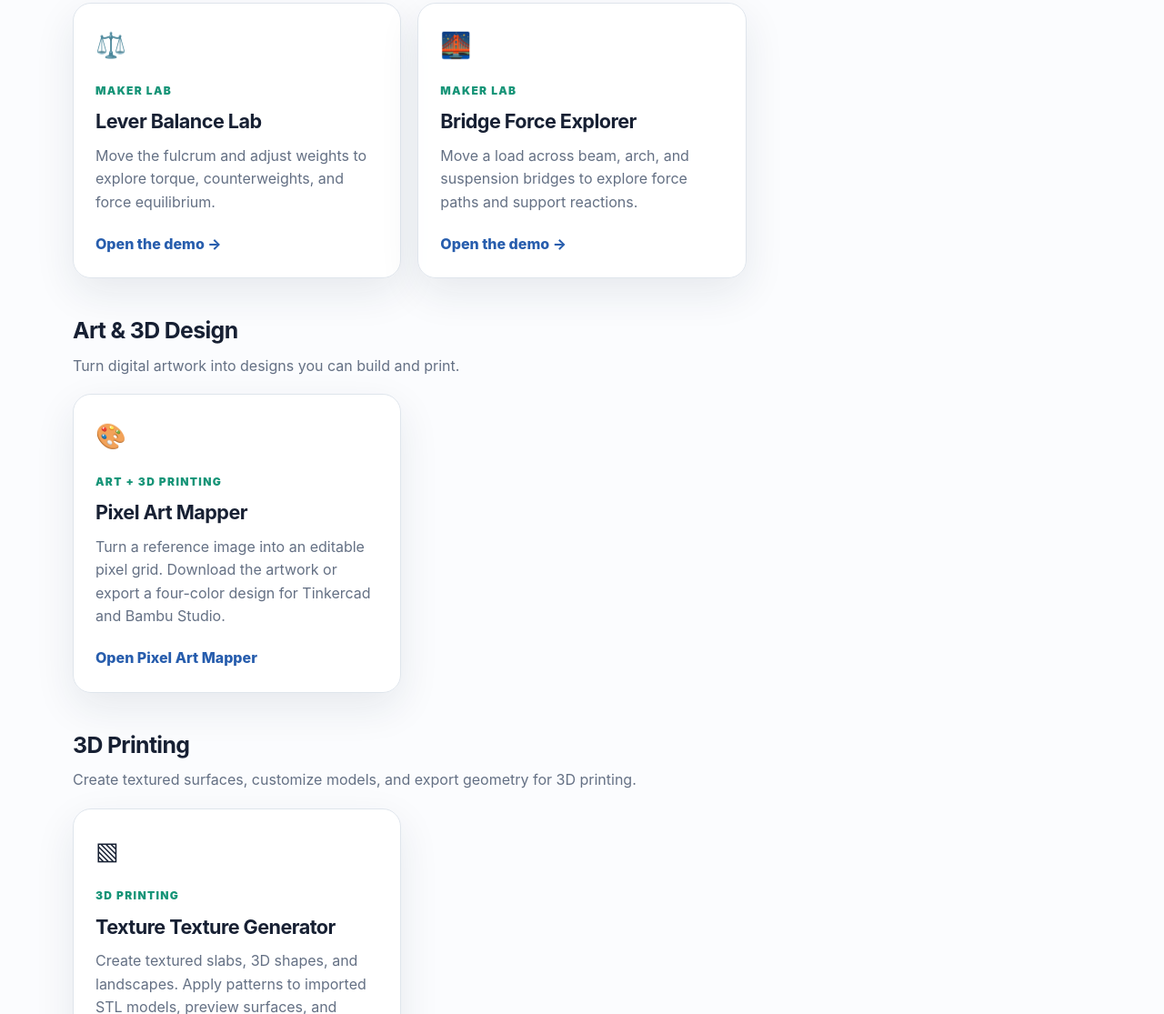
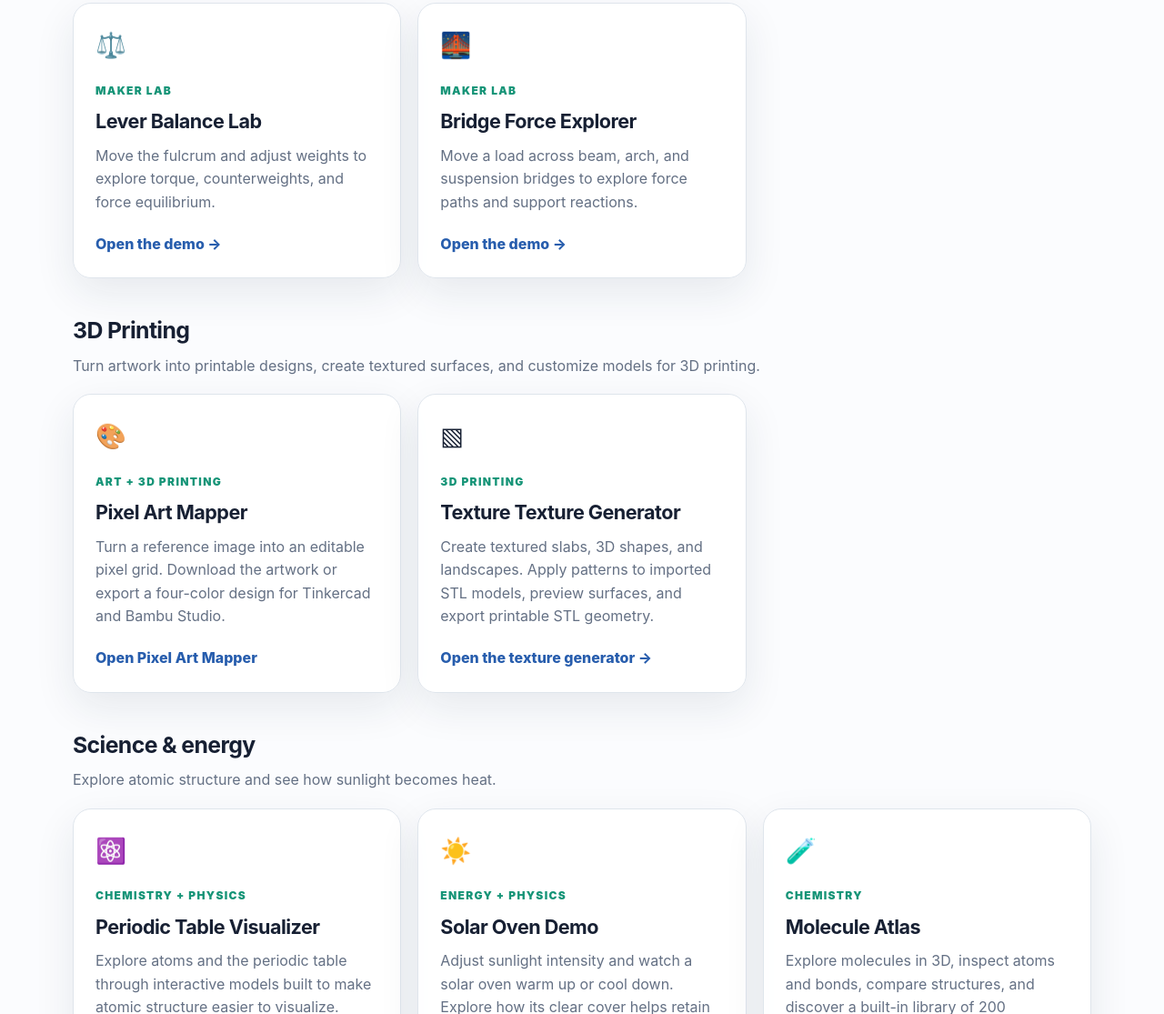
Before and after one commit to matthewbuza/matthewbuza.github.io, a plain HTML site: page index.html in a window 1280 px wide. Shown: the part 2382-3497 px from the top of the page at 91% size. Drawn offline with Linux system fonts and the light colour scheme.

Commit message:
Combine art and 3D design tools under 3D Printing

```diff
--- a/index.html
+++ b/index.html
@@ -89,7 +89,7 @@ footer{padding:34px 0;color:var(--muted);font-size:.9rem}
 
 <section class="section" id="tools"><div class="wrap">
 <div class="section-head"><div><div class="eyebrow">Project Library</div><h2>Choose a tool</h2></div><p>Browse by subject. Every card below opens a working tool.</p></div>
-<div class="subject-links" aria-label="Browse tool categories"><a class="btn" href="#electronics">Electronics</a><a class="btn" href="#maker-lab">Maker Lab</a><a class="btn" href="#art-3d-design">Art &amp; 3D Design</a><a class="btn" href="#3d-printing">3D Printing</a><a class="btn" href="#science">Science &amp; energy</a><a class="btn" href="#racing">Racing</a><a class="btn" href="#math">Math</a><a class="btn" href="#astronomy">Astronomy</a><a class="btn" href="#misc">Miscellaneous</a><a class="btn" href="#writing-tools">Writing</a></div>
+<div class="subject-links" aria-label="Browse tool categories"><a class="btn" href="#electronics">Electronics</a><a class="btn" href="#maker-lab">Maker Lab</a><a class="btn" href="#3d-printing">3D Printing</a><a class="btn" href="#science">Science &amp; energy</a><a class="btn" href="#racing">Racing</a><a class="btn" href="#math">Math</a><a class="btn" href="#astronomy">Astronomy</a><a class="btn" href="#misc">Miscellaneous</a><a class="btn" href="#writing-tools">Writing</a></div>
 <section class="tool-group" id="electronics" aria-labelledby="electronics-heading"><h3 class="group-title" id="electronics-heading">Electronics</h3><p class="group-description">Build connections, measure circuits, and explore timing.</p><div class="grid"><a class="card" href="/electrical-engineering/circuit-lab/">
 <div class="icon">💡</div>
 <div class="tag">Electrical Engineering</div>
@@ -113,9 +113,9 @@ footer{padding:34px 0;color:var(--muted);font-size:.9rem}
 <a class="card" href="/electrical-engineering/arduino-code-builder/"><div class="icon" aria-hidden="true">🧩</div><div class="tag">Electrical Engineering</div><h3>Arduino Code Builder Lab</h3><p>Arrange code blocks to build Arduino sketches, check your logic, and copy the generated code for further practice.</p><div class="open">Open the demo →</div></a></div></section>
 <section class="tool-group" id="maker-lab" aria-labelledby="maker-lab-heading"><h3 class="group-title" id="maker-lab-heading">Maker Lab</h3><p class="group-description">Explore balance, simple machines, and the forces that hold structures up.</p><div class="grid"><a class="card" href="/maker-lab/lever-balance/"><div class="icon" aria-hidden="true">⚖️</div><div class="tag">Maker Lab</div><h3>Lever Balance Lab</h3><p>Move the fulcrum and adjust weights to explore torque, counterweights, and force equilibrium.</p><div class="open">Open the demo →</div></a>
 <a class="card" href="/maker-lab/bridge-force-explorer/"><div class="icon" aria-hidden="true">🌉</div><div class="tag">Maker Lab</div><h3>Bridge Force Explorer</h3><p>Move a load across beam, arch, and suspension bridges to explore force paths and support reactions.</p><div class="open">Open the demo →</div></a></div></section>
-<section class="tool-group" id="art-3d-design" aria-labelledby="art-3d-design-heading">
-<h3 class="group-title" id="art-3d-design-heading">Art &amp; 3D Design</h3>
-<p class="group-description">Turn digital artwork into designs you can build and print.</p>
+<section class="tool-group" id="3d-printing" aria-labelledby="3d-printing-heading">
+<h3 class="group-title" id="3d-printing-heading">3D Printing</h3>
+<p class="group-description">Turn artwork into printable designs, create textured surfaces, and customize models for 3D printing.</p>
 <div class="grid">
 <a class="card" href="/art-3d-design/pixel-art-mapper/">
 <div class="icon" aria-hidden="true">🎨</div>
@@ -124,12 +124,6 @@ footer{padding:34px 0;color:var(--muted);font-size:.9rem}
 <p>Turn a reference image into an editable pixel grid. Download the artwork or export a four-color design for Tinkercad and Bambu Studio.</p>
 <div class="open">Open Pixel Art Mapper</div>
 </a>
-</div>
-</section>
-<section class="tool-group" id="3d-printing" aria-labelledby="3d-printing-heading">
-<h3 class="group-title" id="3d-printing-heading">3D Printing</h3>
-<p class="group-description">Create textured surfaces, customize models, and export geometry for 3D printing.</p>
-<div class="grid">
 <a class="card" href="/3d-printing/texture-generator/">
 <div class="icon" aria-hidden="true">▧</div>
 <div class="tag">3D Printing</div>
```
